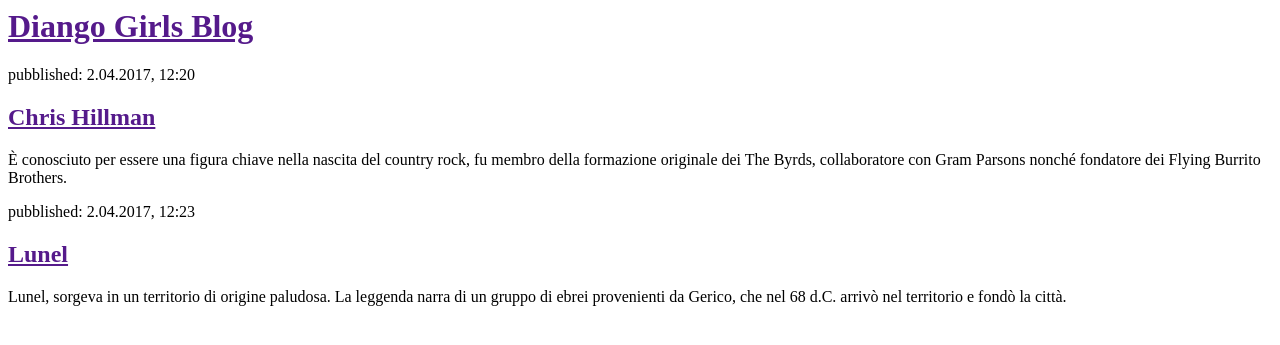
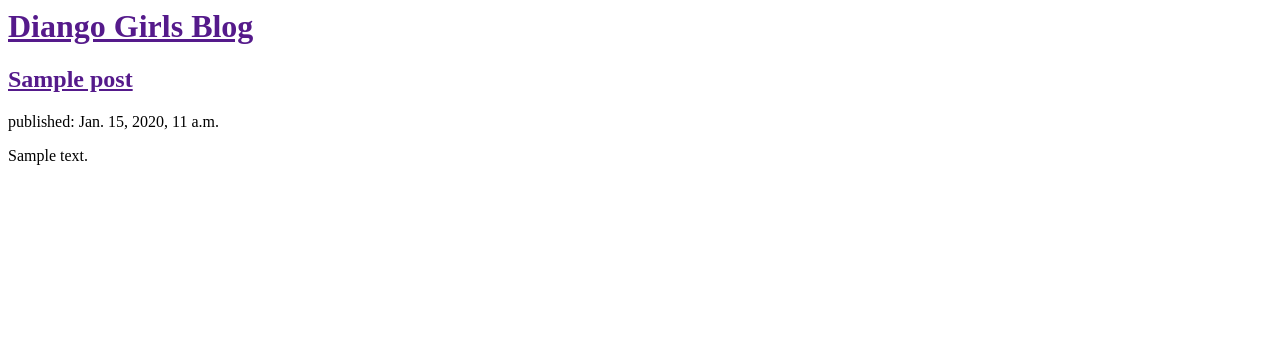
Before and after one commit to DaisySh/my-first-blog, a Django app: template blog/templates/blog/post_list.html in a window 1280 px wide. Shown: the top 345 px of the page. Run offline with Django 3.2, Linux system fonts and the light colour scheme; the template is opened without the code that fills it: values that come from a table or form of the project are taken from there, others are empty; tables that the repository leaves empty hold one stand-in row (values such as "Sample post").

Commit message:
Modica template per vedere i post dal database.

```diff
--- a/blog/templates/blog/post_list.html
+++ b/blog/templates/blog/post_list.html
@@ -7,6 +7,18 @@
     <div>
       <h1><a href="">Diango Girls Blog</a></h1>
     </div>
+
+    {% for post in posts %}
+      <div>
+        <h2><a href="">{{post.title}}</a></h2>
+        <p>published: {{post.published_date}}</p>
+        <p>{{ post.text | linebreaksbr }}</p>
+      </div>
+    {% endfor %}
+
+
+    <!-- Codice python che stampa il numero di post
+    {{posts}}
 
     <div>
       <p>pubblished: 2.04.2017, 12:20</p>
@@ -23,5 +35,6 @@
         di un gruppo di ebrei provenienti da Gerico, che nel 68 d.C. arrivò nel
         territorio e fondò la città.</p>
     </div>
+    -->
   </body>
 </html>
--- a/blog/views.py
+++ b/blog/views.py
@@ -1,4 +1,7 @@
 from django.shortcuts import render
+from django.utils import timezone
+from .models import Post
 
 def post_list(request):
-    return render(request, 'blog/post_list.html', {})
+    posts = Post.objects.filter(published_date__lte=timezone.now()).order_by('published_date')
+    return render(request, 'blog/post_list.html', {'posts':posts})
```
Also changed, not shown: blog/migrations/0004_auto_20170402_1306.py (added).
